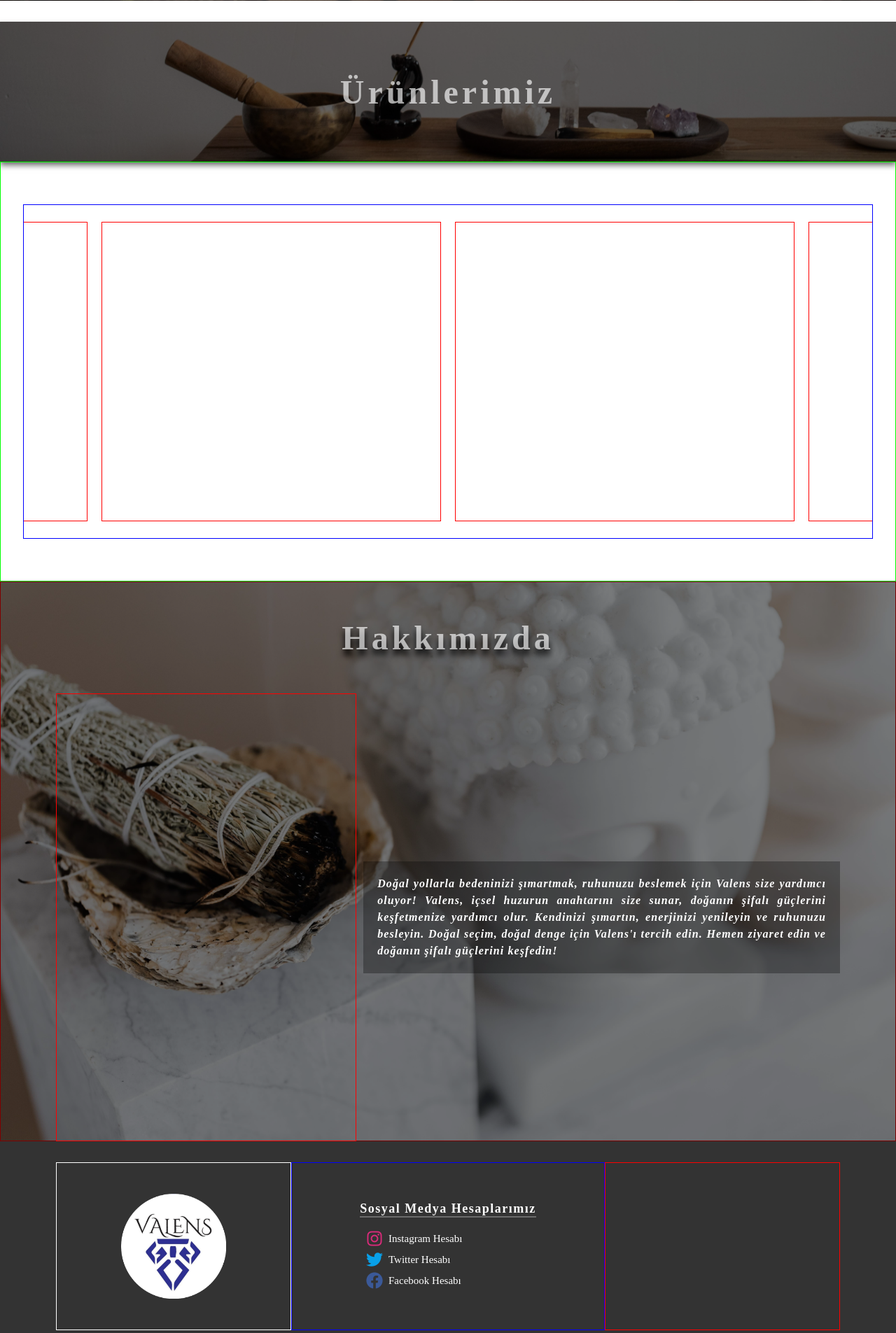
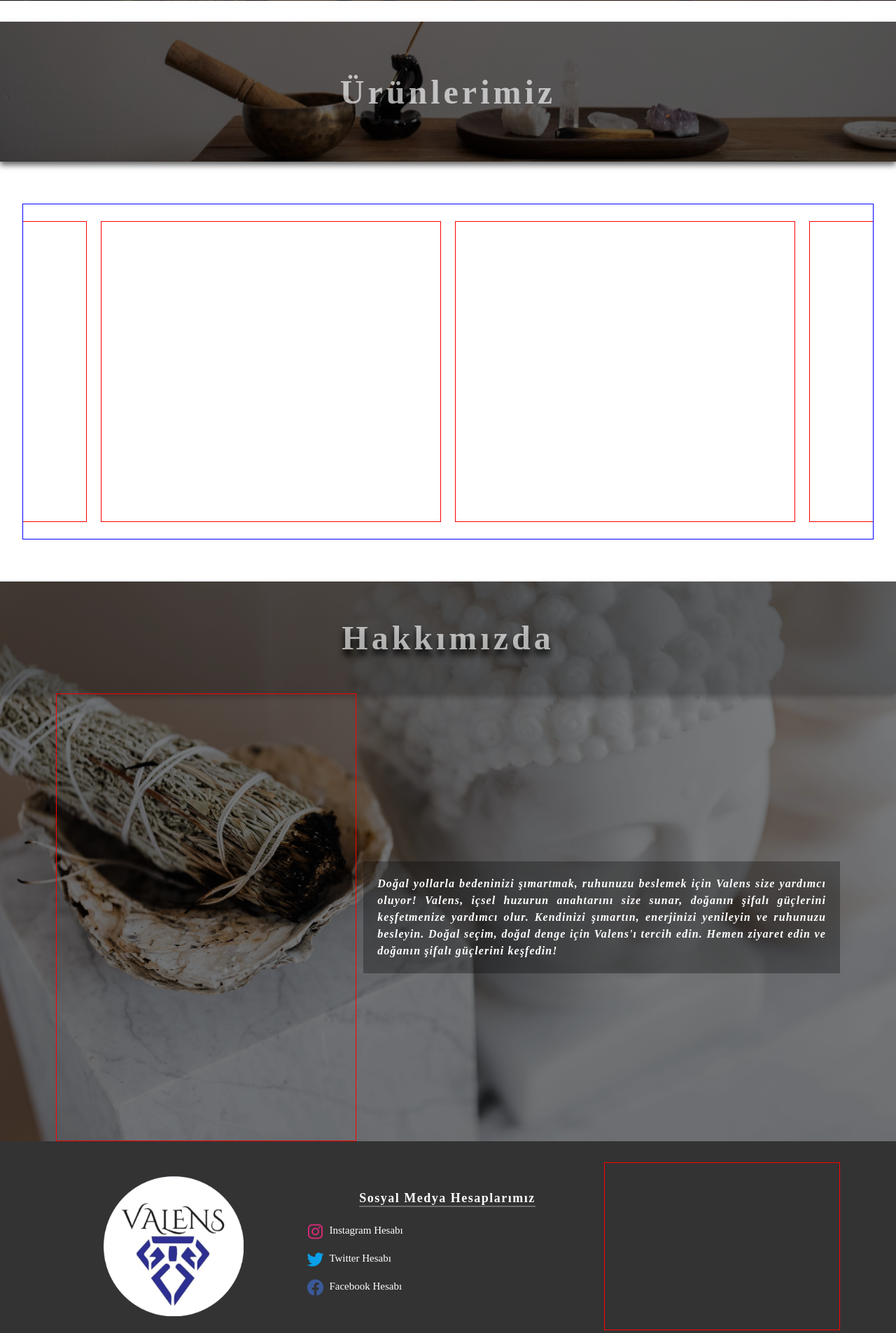
Before and after one commit to MuratAkkus0/frontend-daily, a PHP site: page /html/index.html in a window 1280 px wide. Shown: the part 799-2704 px from the top of the page at 70% size. Run offline with PHP 8.4, Linux system fonts and the light colour scheme.

Commit message:
Add files via upload

```diff
--- a/valens-katolog/css/style.css
+++ b/valens-katolog/css/style.css
@@ -268,7 +268,6 @@
     display: flex;
     justify-content: center;
     align-items: center;
-    border: 1px solid lime;
 }
 .product-content .category-slider{
     width: 95%;
@@ -301,8 +300,6 @@
     z-index: -1;
     width: 100%;
     height: 100vh;
-
-    border: 1px solid red;
 }
 .about-us-content .aboutus-img img{
     width: 100%;
@@ -332,6 +329,8 @@
     align-items: center;
     justify-content: center;
     color: rgba(255, 255, 255, 0.65);
+    background-color: rgba(0, 0, 0, 0.24);
+    box-shadow: 0px 5px 8px 0px rgba(0, 0, 0, 0.25);
     font-size: 48px;
     font-weight: 600;
     letter-spacing: 5px;
@@ -371,11 +370,10 @@
     display: flex;
     justify-content: center;
     align-items: center;
-    border: 1px solid white;
 }
 .contact-main .logo-area img {
-    width: 150px;
-    height: 150px;
+    width: 200px;
+    height: 200px;
 }
 .contact-main .mail-area{
     flex: 3;
@@ -392,14 +390,14 @@
     flex-direction: column;
     justify-content: center;
     align-items: center;
-    border: 1px solid blue;
 }
 .social-box{
     width: 100%;
+    margin: 5px 0;
+    padding: 0 20px;
     display: flex;
-    align-items: center;
-    justify-content: center;
-    padding: 0 20px;
+    align-items: flex-start;
+    justify-content: left;
 }
 
 .social-title{
@@ -412,8 +410,14 @@
     border-bottom: 2px solid #6c6c6c;
 
 }
+.social-accounts{
+    display: flex;
+    flex-direction: column;
+    align-items: left;
+    justify-content: center;
+}
 
-.social-area .social-box a{
+.social-area .social-box .social-text > a{
     color: white;
     text-decoration: none;
     text-transform: capitalize;
@@ -422,7 +426,6 @@
     display: inline-block;
     margin: 5px;
     text-align: left;
-    width: 200px;
 }
 .social-box .social-icon{
     display: flex;
@@ -469,7 +472,7 @@
     bottom: 0;
     left: 50%;
     transform: translateX(-50%);
-
+    font-weight: lighter;
 }
 
 
```
